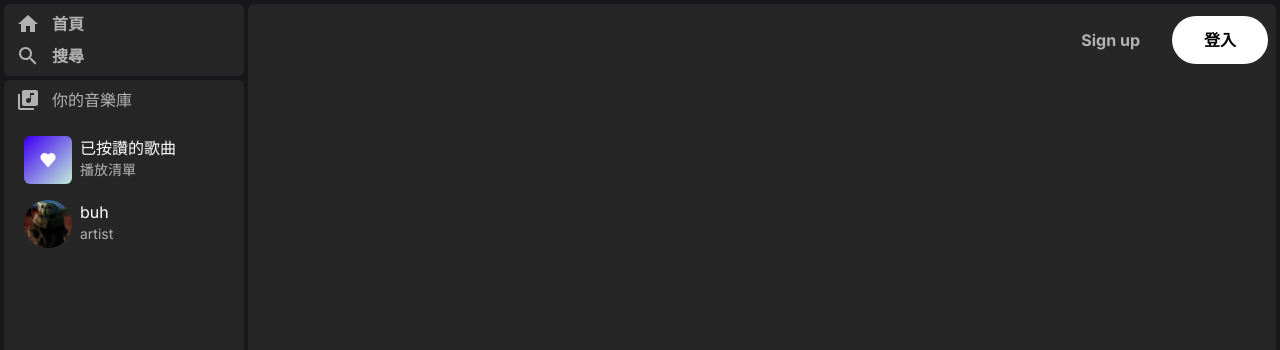
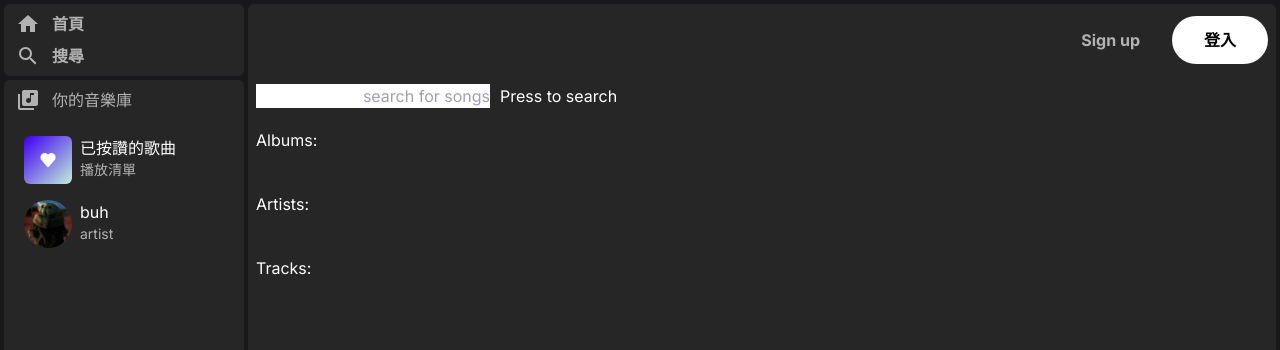
Before and after one commit to Iloveyanjun/spotify-clone, a Next.js app: page /search in a window 1280 px wide. Shown: the top 350 px of the page. Built offline with nearby package versions, Linux system fonts and the light colour scheme; no server answers.

Commit message:
Update page.tsx

```diff
--- a/app/search/page.tsx
+++ b/app/search/page.tsx
@@ -1,8 +1,41 @@
+import { search } from "@/apis/spotify";
+// I get the albums、artists、tracks
 
 export default async function SearchPage() {
+  return (
+    <div className="px-2 py-2 bg-primary flex-grow overflow-hidden hover:overflow-y-auto">
+      <form action={search}>
+        <input
+          type="text"
+          className="bg-black-2000 text-right text-black"
+          name="query"
+          placeholder="search for songs"
+        />
+        <button style={{ marginLeft: "10px" }}>Press to search</button>
+      </form>
+      <div>
+        <h2 className="py-5 bg-primary flex-grow overflow-hidden hover:overflow-y-auto">
+          Albums:
+        </h2>
+        <div>
 
 
-    return (
-        <div className="px-2 py-2 bg-primary flex-grow overflow-hidden hover:overflow-y-auto"></div>
-    );
+        </div>
+        <h2 className="py-5 bg-primary flex-grow overflow-hidden hover:overflow-y-auto">
+          Artists:
+        </h2>
+        <div>
+
+
+        </div>
+        <h2 className="py-5 bg-primary flex-grow overflow-hidden hover:overflow-y-auto">
+          Tracks:
+        </h2>
+        <div>
+
+
+        </div>
+      </div>
+    </div>
+  );
 }
```
